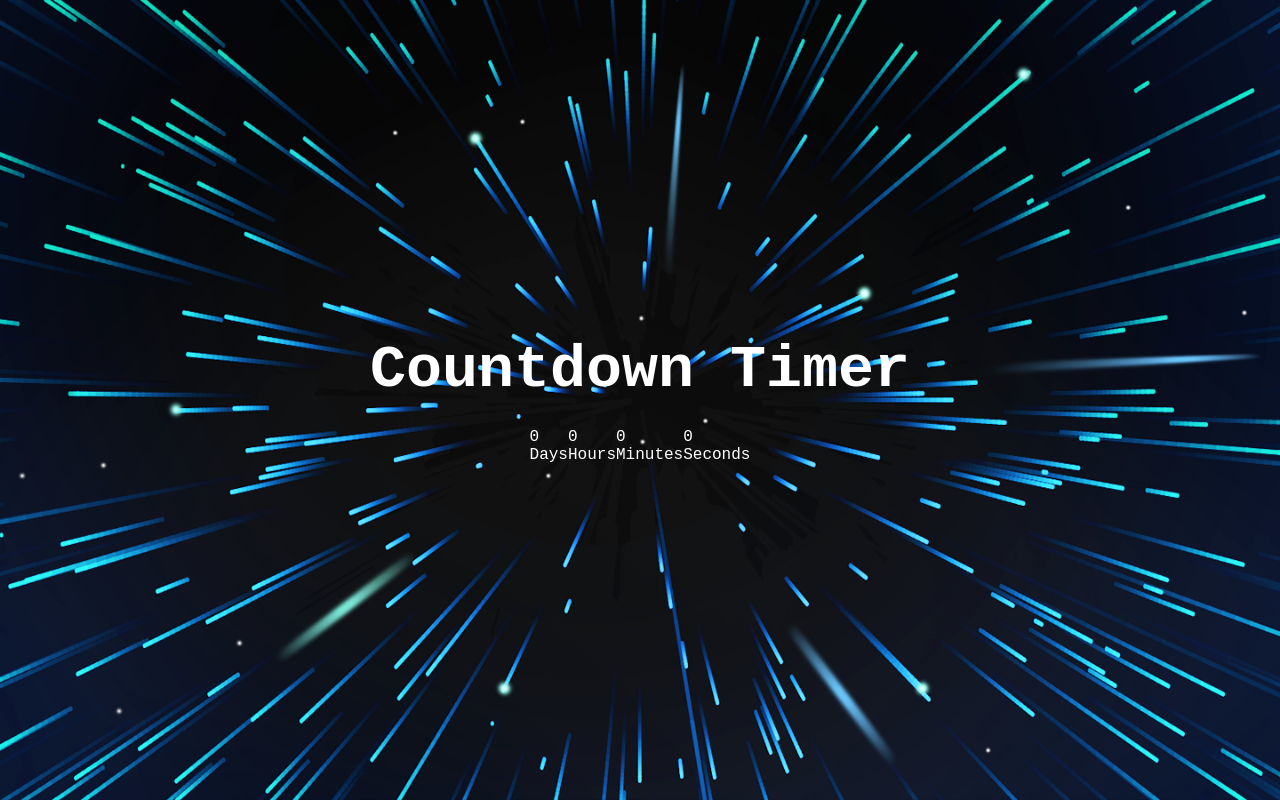
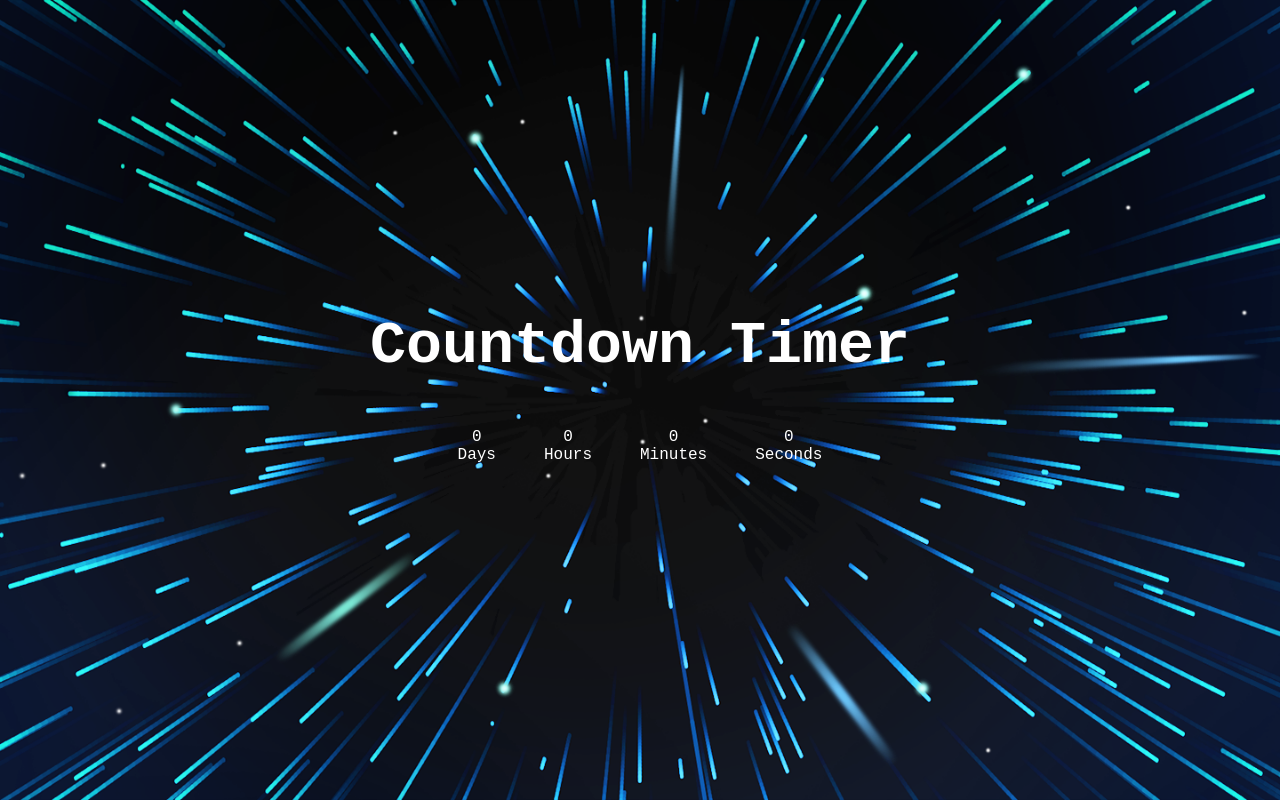
Before and after one commit to CalebCheptumo/Countdown-Timer, a plain HTML site: page index.html in a window 1280 px wide. Drawn offline with Linux system fonts and the light colour scheme.

Commit message:
style countdown element

```diff
--- a/style.css
+++ b/style.css
@@ -28,3 +28,7 @@ h1{
     justify-content: center;
     align-items: center;
 }
+.countdown-el{
+    margin: 1.5rem;
+    text-align: center;
+}
```
